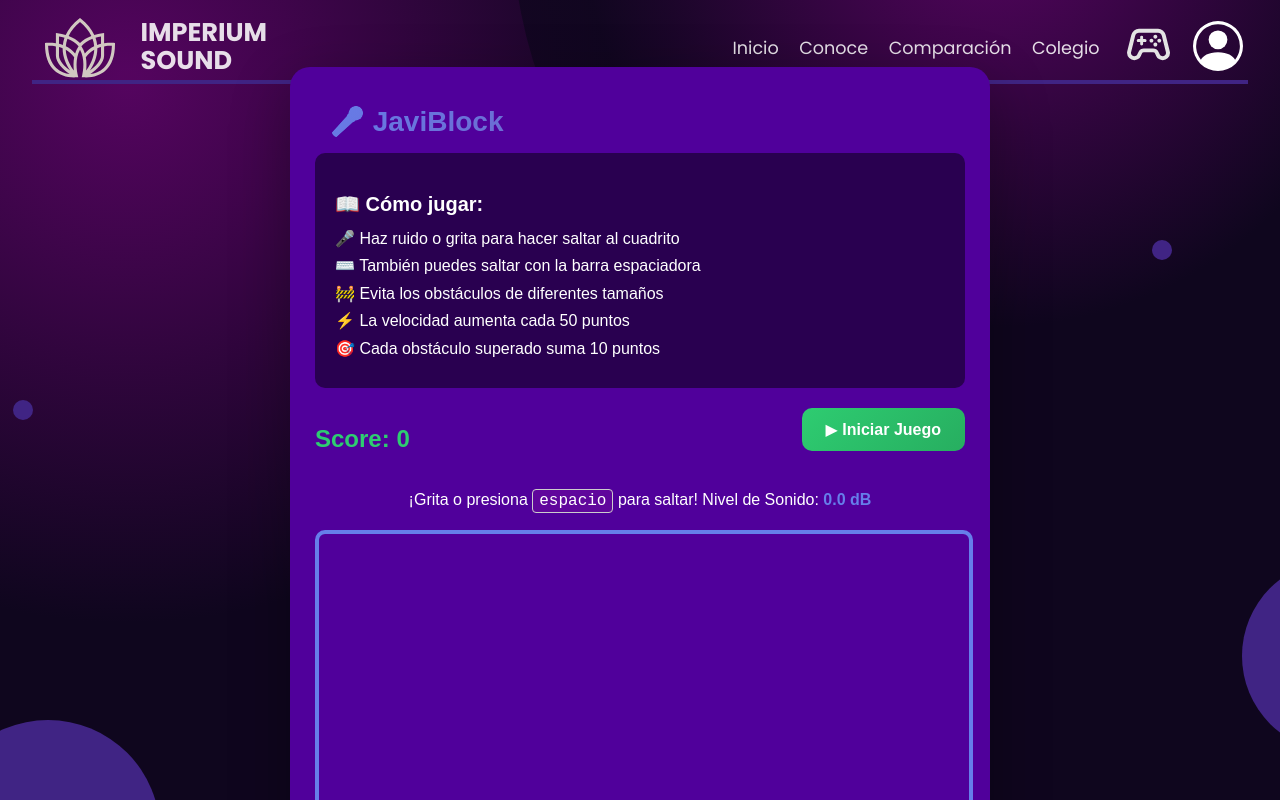
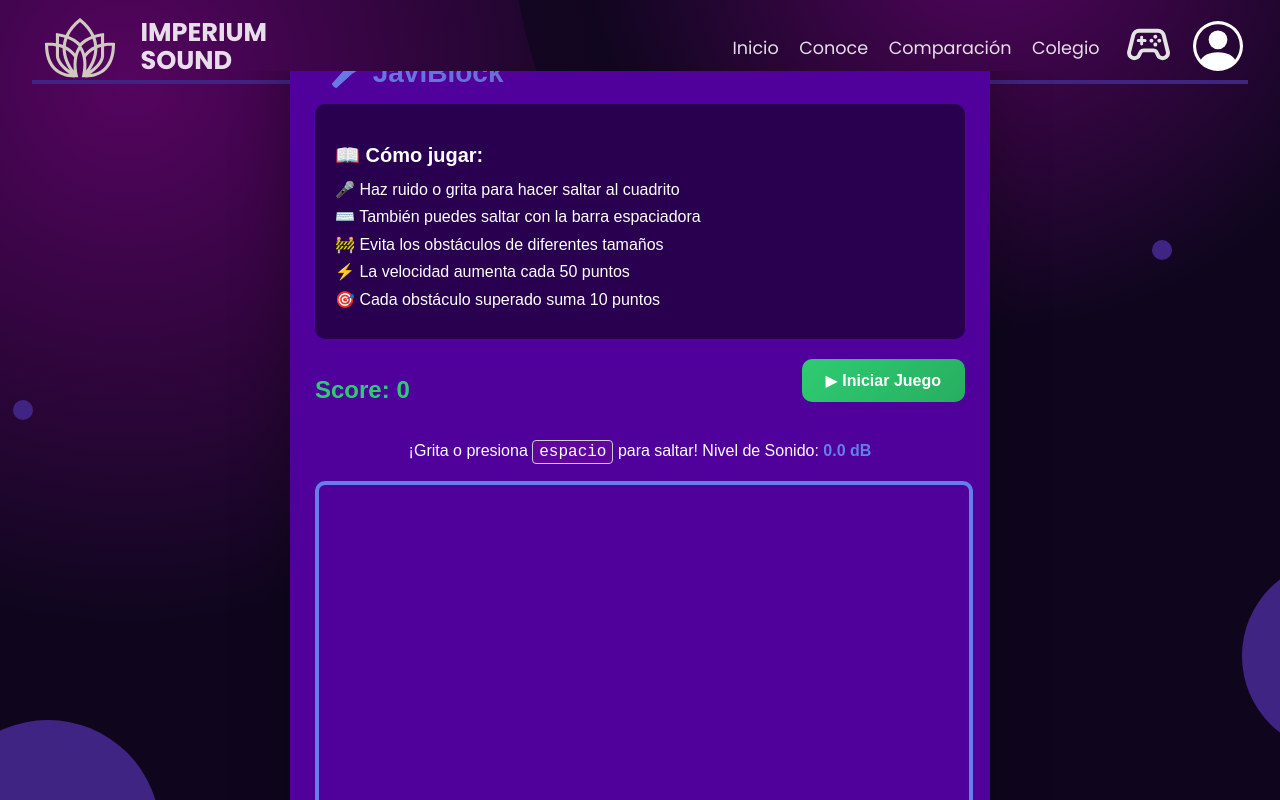
Before and after one commit to GrupoImperiumSound4/ImperiumSound-Frontend, a React (Vite) app: page /javiblock in a window 1280 px wide. Built offline with nearby package versions, Linux system fonts and the light colour scheme; no server answers.

Commit message:
menu mejorado

```diff
--- a/src/componetes/Nav-UpsiteComp/MenuHamburguesa.tsx
+++ b/src/componetes/Nav-UpsiteComp/MenuHamburguesa.tsx
@@ -34,8 +34,8 @@ const MenuHamburguesa = () => {
             transition={{ duration: 0.5 }}
           >
             <a className="txt-navbar-mv" onClick={() => navegar("/inicio")}>Inicio</a>
-            <a className="txt-navbar-mv" onClick={() => navegar("/didactico")}>Conoce</a>
-            <a className="txt-navbar-mv" onClick={() => navegar("/didadctio2")}>JaviBlock</a>
+            <a className="txt-navbar-mv" onClick={() => navegar("/comparador-sonido")}>xd</a>
+            <a className="txt-navbar-mv" onClick={() => navegar("/informacion")}>Conoce</a>
             <a className="txt-navbar-mv" onClick={() => navegar("/colegio")}>Colegio</a>
 
           </motion.div>
--- a/src/styles/JaviBlock.css
+++ b/src/styles/JaviBlock.css
@@ -32,11 +32,14 @@
 
 .game-page {
   max-height: 100vh;
+  margin-top: -29px;
   display: flex;
   align-items: center;
   justify-content: center;
-  padding: 20px;
   font-family: Arial, sans-serif;
+  overflow-x: auto;
+  overflow-y: hidden;
+  white-space: nowrap;
 }
 
 .game-card {
@@ -196,7 +199,9 @@
   font-size: clamp(14px, 2vw, 16px);
 }
 
-/* Responsive para tablets y móviles */
+
+
+
 @media (max-width: 768px) {
   .game-card {
     padding: 20px;
@@ -213,7 +218,6 @@
   }
 }
 
-/* Responsive para pantallas pequeñas */
 @media (max-width: 480px) {
   .game-page {
     padding: 10px;
```
